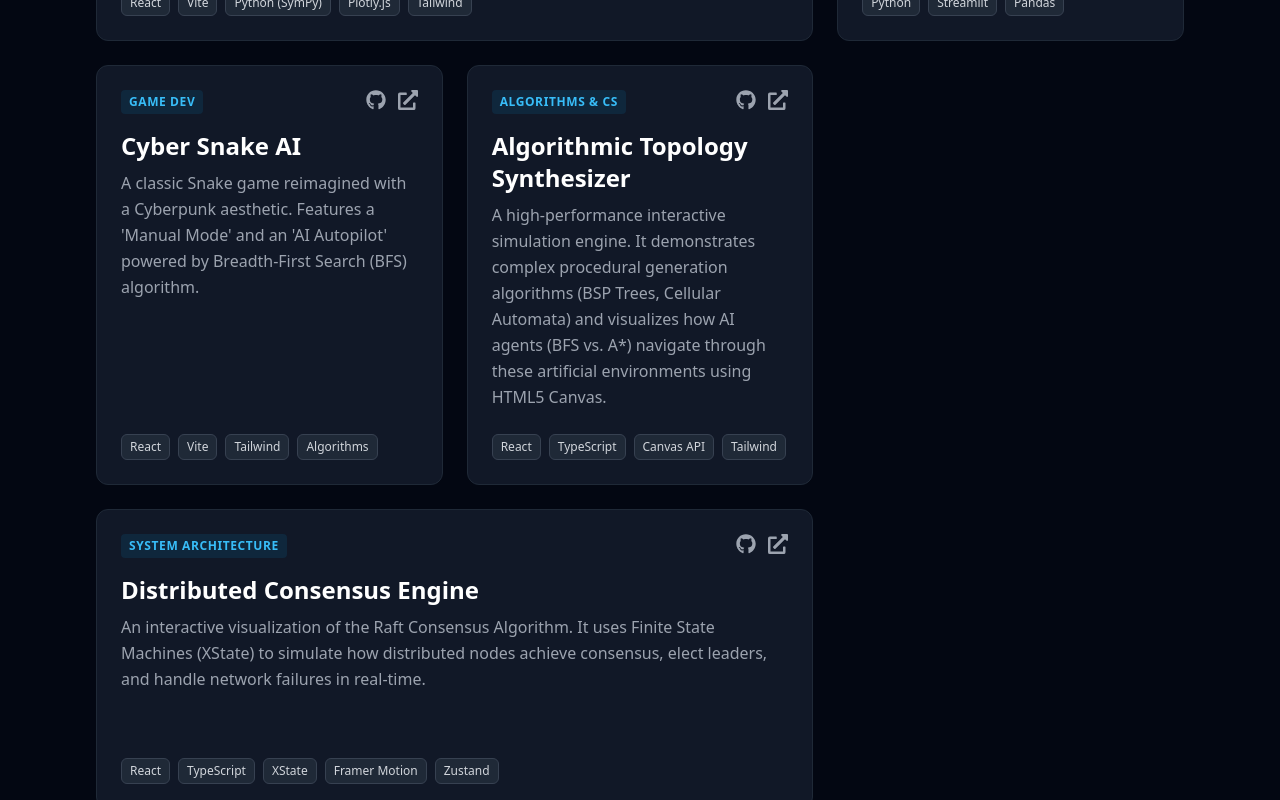
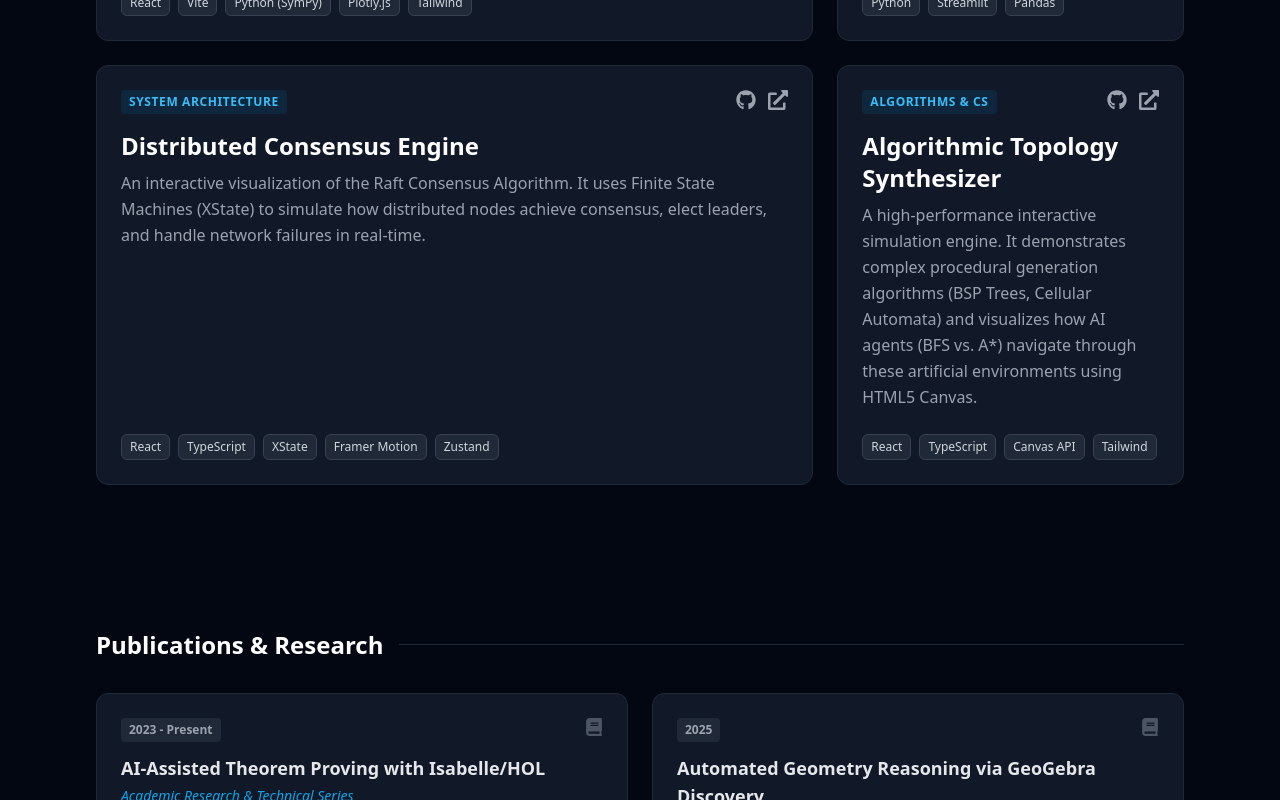
Before and after one commit to EfeArslan-Git-Hub/Efe-Arslan-Portfolio, a React (Vite) app: page / in a window 1280 px wide. Shown: the part 1820-2620 px from the top of the page. Built offline with nearby package versions, Linux system fonts and the light colour scheme.

Commit message:
Efe-Arslan-Portfolio

```diff
--- a/src/data/portfolio.js
+++ b/src/data/portfolio.js
@@ -84,17 +84,17 @@ export const projects = [
         span: "col-span-1 row-span-1"
     },
     {
-        id: 5,
-        title: "Cyber Snake AI",
-        desc: "A classic Snake game reimagined with a Cyberpunk aesthetic. Features a 'Manual Mode' and an 'AI Autopilot' powered by Breadth-First Search (BFS) algorithm.",
-        techStack: ["React", "Vite", "Tailwind", "Algorithms"],
-        link: "https://cyber-snake-ai.vercel.app",
-        githubUrl: "https://github.com/EfeArslan-Git-Hub/Cyber-Snake-AI",
-        category: "Game Dev",
-        span: "col-span-1 row-span-1"
+        id: 8,
+        title: "Distributed Consensus Engine",
+        desc: "An interactive visualization of the Raft Consensus Algorithm. It uses Finite State Machines (XState) to simulate how distributed nodes achieve consensus, elect leaders, and handle network failures in real-time.",
+        techStack: ["React", "TypeScript", "XState", "Framer Motion", "Zustand"],
+        link: "https://distributed-state-consensus-engine.vercel.app/",
+        githubUrl: "https://github.com/EfeArslan-Git-Hub/Distributed-State-Consensus-Engine",
+        category: "System Architecture",
+        span: "col-span-1 md:col-span-2 row-span-1"
     },
     {
-        id: 8,
+        id: 9,
         title: "Algorithmic Topology Synthesizer",
         desc: "A high-performance interactive simulation engine. It demonstrates complex procedural generation algorithms (BSP Trees, Cellular Automata) and visualizes how AI agents (BFS vs. A*) navigate through these artificial environments using HTML5 Canvas.",
         techStack: ["React", "TypeScript", "Canvas API", "Tailwind"],
@@ -103,16 +103,7 @@ export const projects = [
         category: "Algorithms & CS",
         span: "col-span-1"
     },
-    {
-        id: 9,
-        title: "Distributed Consensus Engine",
-        desc: "An interactive visualization of the Raft Consensus Algorithm. It uses Finite State Machines (XState) to simulate how distributed nodes achieve consensus, elect leaders, and handle network failures in real-time.",
-        techStack: ["React", "TypeScript", "XState", "Framer Motion", "Zustand"],
-        link: "https://distributed-state-consensus-engine.vercel.app/",
-        githubUrl: "https://github.com/EfeArslan-Git-Hub/Distributed-State-Consensus-Engine",
-        category: "System Architecture",
-        span: "col-span-1 md:col-span-2 row-span-1"
-    }
+
 
 ];
 
```
